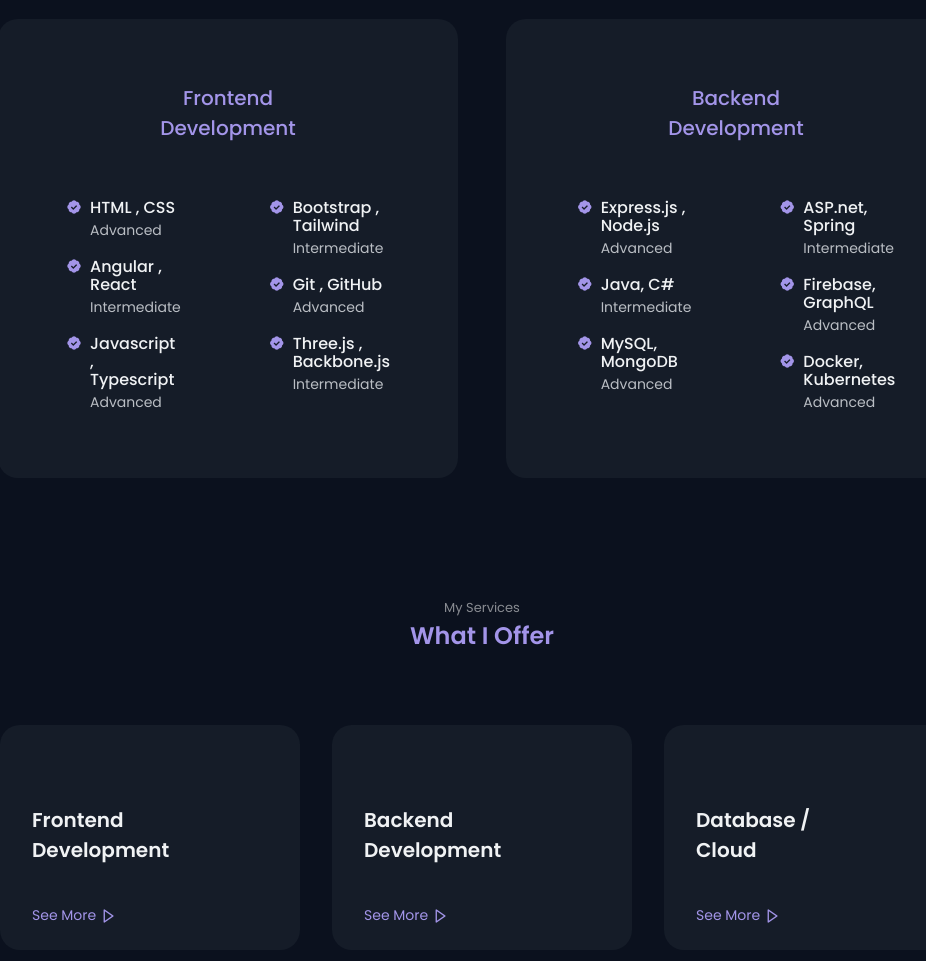
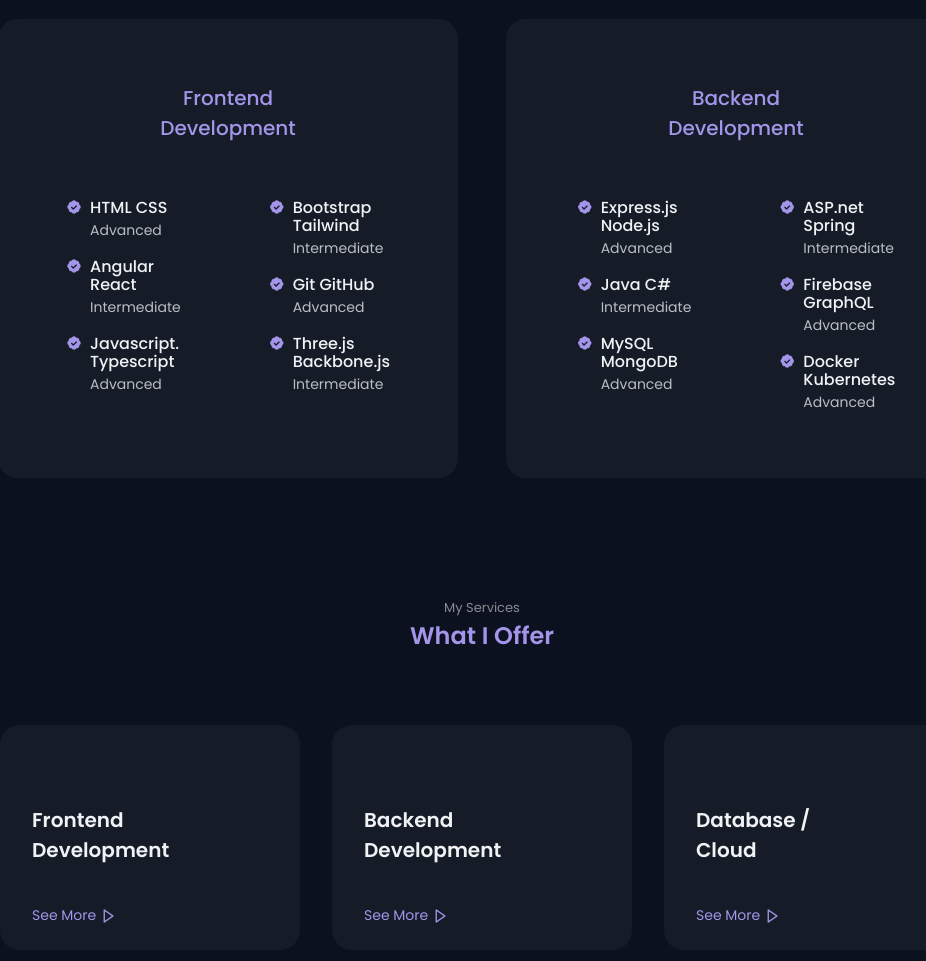
Before and after one commit to Billionaire-coder/Its-Me, a plain HTML site: page index.html in a window 1280 px wide. Shown: the part 1797-2758 px from the top of the page, without its empty margins (158-1084 px from the left). Drawn offline with nearby package versions, Linux system fonts and the light colour scheme.

Commit message:
Update index.html

```diff
--- a/index.html
+++ b/index.html
@@ -175,7 +175,7 @@
                                 <i class='bx bxs-badge-check'></i>
 
                                 <div>
-                                    <h3 class="skills__name">HTML , CSS</h3>
+                                    <h3 class="skills__name">HTML  CSS</h3>
                                     <span class="skills__level">Advanced</span>
                                 </div>
                             </div>
@@ -184,7 +184,7 @@
                                 <i class='bx bxs-badge-check'></i>
 
                                 <div>
-                                    <h3 class="skills__name">Angular , React</h3>
+                                    <h3 class="skills__name">Angular  React</h3>
                                     <span class="skills__level">Intermediate</span>
                                 </div>
                             </div>
@@ -193,7 +193,7 @@
                                 <i class='bx bxs-badge-check'></i>
 
                                 <div>
-                                    <h3 class="skills__name">Javascript , Typescript</h3>
+                                    <h3 class="skills__name">Javascript. Typescript</h3>
                                     <span class="skills__level">Advanced</span>
                                 </div>
                             </div>
@@ -204,7 +204,7 @@
                                 <i class='bx bxs-badge-check'></i>
 
                                 <div>
-                                    <h3 class="skills__name">Bootstrap , Tailwind</h3>
+                                    <h3 class="skills__name">Bootstrap  Tailwind</h3>
                                     <span class="skills__level">Intermediate</span>
                                 </div>
                             </div>
@@ -213,7 +213,7 @@
                                 <i class='bx bxs-badge-check'></i>
 
                                 <div>
-                                    <h3 class="skills__name">Git , GitHub</h3>
+                                    <h3 class="skills__name">Git  GitHub</h3>
                                     <span class="skills__level">Advanced</span>
                                 </div>
                             </div>
@@ -222,7 +222,7 @@
                                 <i class='bx bxs-badge-check'></i>
 
                                 <div>
-                                    <h3 class="skills__name">Three.js , Backbone.js</h3>
+                                    <h3 class="skills__name">Three.js  Backbone.js</h3>
                                     <span class="skills__level">Intermediate</span>
                                 </div>
                             </div>
@@ -240,7 +240,7 @@
                                 <i class='bx bxs-badge-check'></i>
 
                                 <div>
-                                    <h3 class="skills__name">Express.js , Node.js</h3>
+                                    <h3 class="skills__name">Express.js  Node.js</h3>
                                     <span class="skills__level">Advanced</span>
                                 </div>
                             </div>
@@ -249,7 +249,7 @@
                                 <i class='bx bxs-badge-check'></i>
 
                                 <div>
-                                    <h3 class="skills__name">Java, C#</h3>
+                                    <h3 class="skills__name">Java  C#</h3>
                                     <span class="skills__level">Intermediate</span>
                                 </div>
                             </div>
@@ -258,7 +258,7 @@
                                 <i class='bx bxs-badge-check'></i>
 
                                 <div>
-                                    <h3 class="skills__name">MySQL, MongoDB</h3>
+                                    <h3 class="skills__name">MySQL  MongoDB</h3>
                                     <span class="skills__level">Advanced</span>
                                 </div>
                             </div>
@@ -269,7 +269,7 @@
                                 <i class='bx bxs-badge-check'></i>
 
                                 <div>
-                                    <h3 class="skills__name">ASP.net, Spring </h3>
+                                    <h3 class="skills__name">ASP.net  Spring </h3>
                                     <span class="skills__level">Intermediate</span>
                                 </div>
                             </div>
@@ -278,7 +278,7 @@
                                 <i class='bx bxs-badge-check'></i>
 
                                 <div>
-                                    <h3 class="skills__name">Firebase, GraphQL</h3>
+                                    <h3 class="skills__name">Firebase  GraphQL</h3>
                                     <span class="skills__level">Advanced</span>
                                 </div>
                             </div>
@@ -287,7 +287,7 @@
                                 <i class='bx bxs-badge-check'></i>
 
                                 <div>
-                                    <h3 class="skills__name">Docker, Kubernetes</h3>
+                                    <h3 class="skills__name">Docker  Kubernetes</h3>
                                     <span class="skills__level">Advanced</span>
                                 </div>
                             </div>
```
